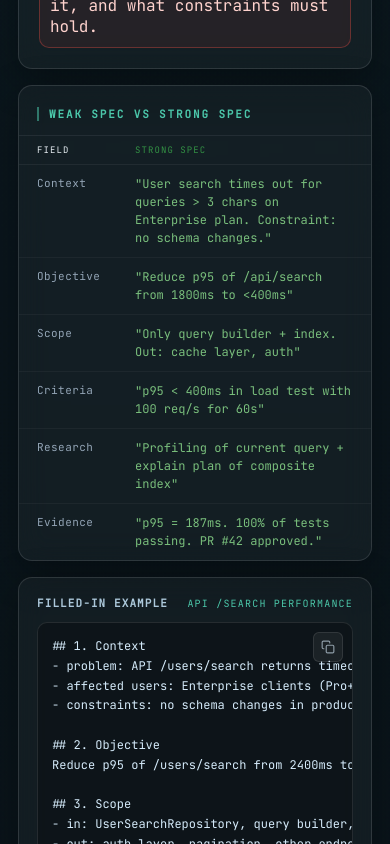
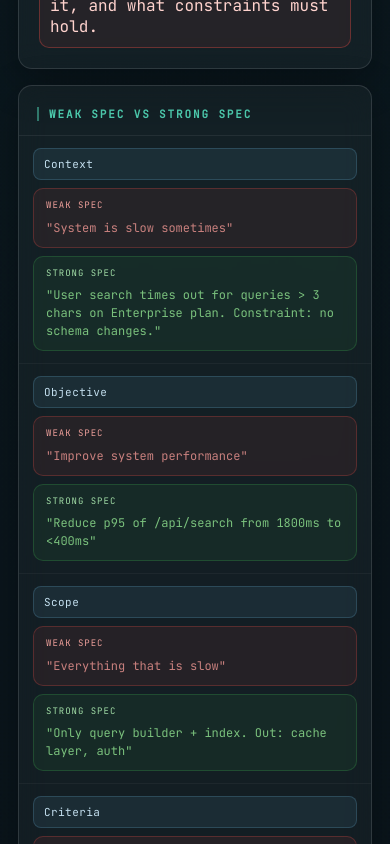
Before and after one commit to uphiago/vibening, a React (Vite) app: page /#refs in a window 390 px wide. Shown: the part 7960-8804 px from the top of the page. Built offline with nearby package versions, Linux system fonts and the light colour scheme.

Commit message:
Improve cross-device consistency and table stacking

```diff
--- a/src/App.css
+++ b/src/App.css
@@ -653,13 +653,14 @@
 .side-link {
   display: flex;
   align-items: center;
-  gap: 8px;
+  justify-content: flex-end;
   text-decoration: none;
   min-height: 28px;
-  min-width: 44px;
-  padding: 6px 0 6px 8px;
+  width: 44px;
+  padding: 6px 0;
   position: relative;
   touch-action: manipulation;
+  overflow: visible;
 }
 
 .side-link-bar {
@@ -678,13 +679,20 @@
 }
 
 .side-link-label {
+  position: absolute;
+  right: 42px;
   font-family: var(--mono-font);
   font-size: 9px;
   letter-spacing: 0.1em;
   text-transform: uppercase;
-  color: rgba(220, 238, 250, 0);
+  color: rgba(220, 238, 250, 0.7);
   white-space: nowrap;
-  transition: color 0.18s ease;
+  opacity: 0;
+  transform: translateX(6px);
+  transition:
+    color 0.18s ease,
+    opacity 0.18s ease,
+    transform 0.18s ease;
   pointer-events: none;
 }
 
@@ -695,7 +703,9 @@
 }
 
 .side-link:hover .side-link-label {
-  color: rgba(220, 238, 250, 0.65);
+  color: rgba(220, 238, 250, 0.72);
+  opacity: 1;
+  transform: translateX(0);
 }
 
 .side-link.active .side-link-bar {
@@ -706,6 +716,8 @@
 
 .side-link.active .side-link-label {
   color: rgba(190, 230, 255, 0.85);
+  opacity: 1;
+  transform: translateX(0);
 }
 
 .hero {
@@ -2071,6 +2083,16 @@ button:focus-visible {
   font-size: 12px;
 }
 
+.pd-workflow-code {
+  overflow-x: visible;
+}
+
+.pd-workflow-code code {
+  white-space: pre-wrap;
+  overflow-wrap: anywhere;
+  word-break: break-word;
+}
+
 /* ── Anti-patterns ────────────────────────────────────── */
 
 .ap-item-header {
@@ -3095,9 +3117,33 @@ button:focus-visible {
     display: block;
   }
 
-  .matrix-head,
+  .matrix-head {
+    display: none;
+  }
+
   .matrix-row {
     grid-template-columns: 1fr;
+    gap: 8px;
+    padding: 12px;
+  }
+
+  .matrix-row span {
+    display: block;
+    padding: 10px 12px;
+    border-radius: 10px;
+    border: 1px solid rgba(255, 255, 255, 0.1);
+    background: rgba(255, 255, 255, 0.02);
+  }
+
+  .matrix-row span::before {
+    content: attr(data-col);
+    display: block;
+    margin-bottom: 6px;
+    font-family: var(--mono-font);
+    font-size: 9px;
+    letter-spacing: 0.11em;
+    text-transform: uppercase;
+    color: rgba(171, 217, 243, 0.85);
   }
 
   /* SDD: field list becomes horizontal scrollable row on tablet */
@@ -3151,15 +3197,61 @@ button:focus-visible {
     grid-template-columns: 1fr;
   }
 
-  /* SDD quality table: on phones collapse to 2 cols (field + strong only) */
-  .sdd-quality-head,
+  /* SDD quality table: stack each row into labeled blocks */
+  .sdd-quality-head {
+    display: none;
+  }
+
   .sdd-quality-row {
-    grid-template-columns: 90px 1fr;
+    grid-template-columns: 1fr;
+    gap: 8px;
+    padding: 12px 14px;
+  }
+
+  .sdd-quality-field {
+    padding: 8px 10px;
+    border-radius: 8px;
+    background: rgba(124, 212, 255, 0.08);
+    border: 1px solid rgba(124, 212, 255, 0.18);
+    color: rgba(204, 233, 249, 0.95);
+    font-size: 11px;
   }
 
   .sdd-quality-weak,
-  .sdd-weak-label {
-    display: none;
+  .sdd-quality-strong {
+    min-width: 0;
+    word-break: break-word;
+    padding: 10px 12px;
+    border-radius: 10px;
+  }
+
+  .sdd-quality-weak {
+    border: 1px solid rgba(248, 81, 73, 0.24);
+    background: rgba(248, 81, 73, 0.08);
+  }
+
+  .sdd-quality-strong {
+    border: 1px solid rgba(63, 185, 80, 0.24);
+    background: rgba(63, 185, 80, 0.08);
+  }
+
+  .sdd-quality-weak::before,
+  .sdd-quality-strong::before {
+    content: attr(data-col);
+    display: block;
+    margin-bottom: 6px;
+    font-family: var(--mono-font);
+    font-size: 9px;
+    letter-spacing: 0.11em;
+    text-transform: uppercase;
+  }
+
+  .sdd-quality-weak::before {
+    color: rgba(255, 170, 164, 0.92);
+  }
+
+  .sdd-quality-strong::before {
+    color: rgba(173, 235, 177, 0.92);
   }
 
   /* SDD why cards: smaller padding */
--- a/src/i18n.ts
+++ b/src/i18n.ts
@@ -278,7 +278,7 @@ export const translations = {
     },
     reviewChecklist: {
       sectionLabel: 'Code Review Checklist',
-      title: '10 gates antes de considerar pronto',
+      title: '13 gates antes de considerar pronto',
       description: 'Itens abertos viram ações antes do merge, não comentários para "resolver depois".',
       progress: (done: number, total: number) => `${done} / ${total} verificados`,
       allDone: 'Todos os gates atendidos. Pronto para merge.',
@@ -569,7 +569,7 @@ export const translations = {
     },
     reviewChecklist: {
       sectionLabel: 'Code Review Checklist',
-      title: '10 gates before considering it done',
+      title: '13 gates before considering it done',
       description: 'Open items become actions before merge, not comments to "fix later".',
       progress: (done: number, total: number) => `${done} / ${total} verified`,
       allDone: 'All gates met. Ready to merge.',
--- a/src/sections/ProgressiveDisclosure.tsx
+++ b/src/sections/ProgressiveDisclosure.tsx
@@ -32,7 +32,7 @@ export function ProgressiveDisclosure() {
       </div>
       <article className="glass-card checklist-card">
         <h3>{t.progressiveDisclosure.workflowTitle}</h3>
-        <pre>
+        <pre className="pd-workflow-code">
           <code>{t.progressiveDisclosure.workflowCode}</code>
         </pre>
         <p>{t.progressiveDisclosure.workflowNote}</p>
--- a/src/sections/SDD.tsx
+++ b/src/sections/SDD.tsx
@@ -213,9 +213,15 @@ export function SDD() {
         </div>
         {SDD_SPEC_ROWS.map((row) => (
           <div key={row.field} className="sdd-quality-row">
-            <span className="sdd-quality-field">{row.field}</span>
-            <span className="sdd-quality-weak">{row.weak}</span>
-            <span className="sdd-quality-strong">{row.strong}</span>
+            <span className="sdd-quality-field" data-col={t.sdd.headerField}>
+              {row.field}
+            </span>
+            <span className="sdd-quality-weak" data-col={t.sdd.headerWeak}>
+              {row.weak}
+            </span>
+            <span className="sdd-quality-strong" data-col={t.sdd.headerStrong}>
+              {row.strong}
+            </span>
           </div>
         ))}
       </div>
--- a/src/sections/WorkflowGate.tsx
+++ b/src/sections/WorkflowGate.tsx
@@ -84,9 +84,9 @@ export function WorkflowGate() {
         </div>
         {QUALITY_ROWS.map((row) => (
           <div key={row.gate} className="matrix-row">
-            <span>{row.gate}</span>
-            <span>{row.rule}</span>
-            <span>{row.verify}</span>
+            <span data-col={t.qualityMatrix.headerGate}>{row.gate}</span>
+            <span data-col={t.qualityMatrix.headerRule}>{row.rule}</span>
+            <span data-col={t.qualityMatrix.headerVerify}>{row.verify}</span>
           </div>
         ))}
       </div>
```
